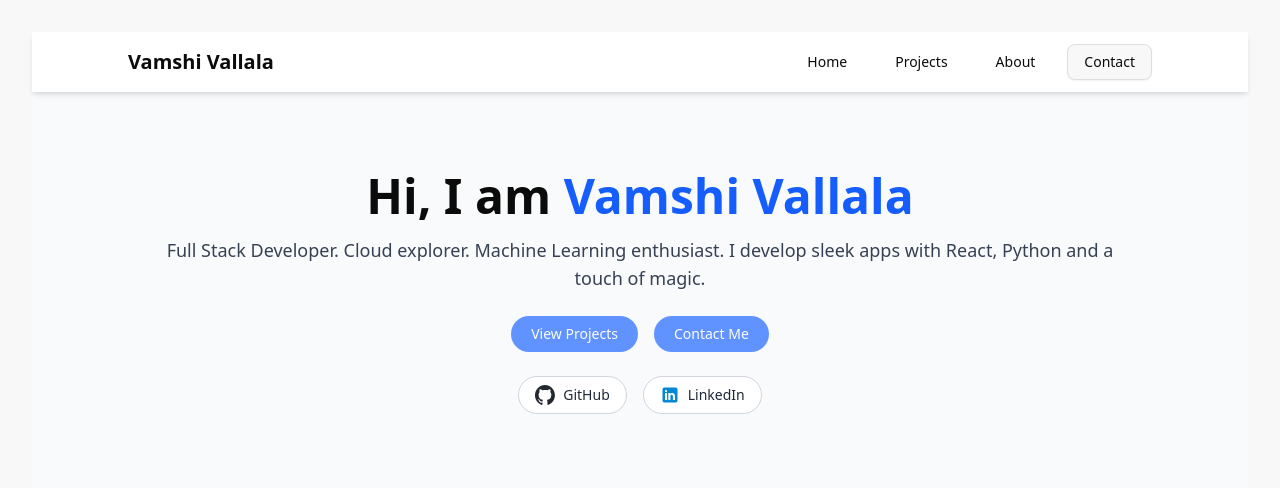
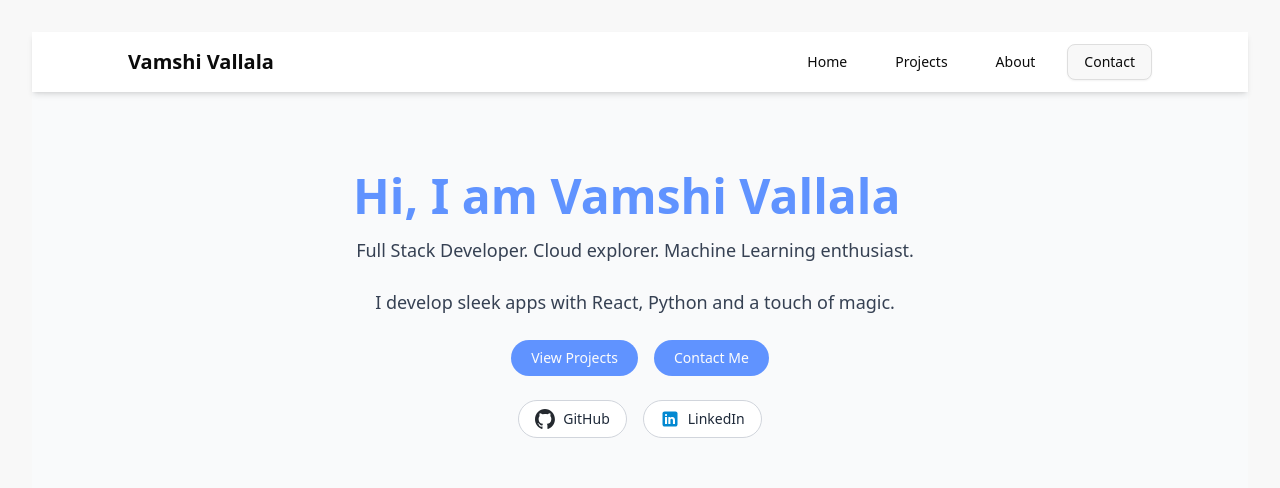
Before and after one commit to vteja33/portfolio, a React (Vite) app in the folder my-portfolio/: page / in a window 1280 px wide. Shown: the top 488 px of the page. Built offline with nearby package versions, Linux system fonts and the light colour scheme; no server answers.

Commit message:
typing effect

```diff
--- a/my-portfolio/package.json
+++ b/my-portfolio/package.json
@@ -24,6 +24,7 @@
     "react": "^19.0.0",
     "react-dom": "^19.0.0",
     "react-scroll": "^1.9.3",
+    "react-type-animation": "^3.2.0",
     "tailwind-merge": "^3.2.0",
     "tailwindcss": "^4.1.4",
     "tw-animate-css": "^1.2.5"
--- a/my-portfolio/src/components/ui/HeroSection.tsx
+++ b/my-portfolio/src/components/ui/HeroSection.tsx
@@ -1,19 +1,64 @@
-import { Button } from "@/components/ui/button";
+import { Button } from "@/components/ui/button"
+import { useState } from "react"
 import { Element } from "react-scroll"
+import {TypeAnimation} from "react-type-animation"
 
 
 export default function HeroSection() {
+    const [showLine2, setShowLine2] = useState(false);
+    const [showLine3, setShowLine3] = useState(false);
+
+
     return (
         <Element name="home">
             <section className="w-full py-20 bg-gray-50">
                 <div className="max-w-5xl mx-auto px-4 text-center">
                     <h2 className="text-4xl md:text-5xl font-bold mb-4">
-                        Hi, I am <span className="text-blue-600">Vamshi Vallala</span>
+                        {/* Hi, I am <span className="text-blue-600">Vamshi Vallala</span> */}
+                        {(
+                            <TypeAnimation
+                                sequence={[
+                                    "Hi, I am Vamshi Vallala", // text
+                                    () => setShowLine2(true),                     // wait 1 second
+                                ]}
+                                wrapper="span"
+                                speed={50}
+                                repeat={0}
+                                className="text-4xl md:text-5xl font-bold text-primary"
+                            />
+                        )}
+
                     </h2>
-                    <p className="text-gray-700 text-lg mb-6">
-                        Full Stack Developer. Cloud explorer. Machine Learning enthusiast.
-                        I develop sleek apps with React, Python and a touch of magic.
-                    </p>
+                    {/* <p className="text-gray-700 text-lg mb-6"> */}
+                        {/* Full Stack Developer. Cloud explorer. Machine Learning enthusiast.
+                        I develop sleek apps with React, Python and a touch of magic.   */}
+                        {showLine2 && (
+                            <TypeAnimation
+                                sequence={[
+                                "Full Stack Developer. Cloud explorer. Machine Learning enthusiast.",
+                                () => setShowLine3(true),
+                                ]}
+                                wrapper="p"
+                                speed={70}
+                                repeat={0}
+                                className="text-gray-700 text-lg mb-6"
+                            />
+                        )}
+
+                        {showLine3 && (
+                            <TypeAnimation
+                                sequence={[
+                                "I develop sleek apps with React, Python and a touch of magic.",
+                                1500,
+                                ]}
+                                wrapper="p"
+                                speed={70}
+                                repeat={0}
+                                className="text-gray-700 text-lg mb-6"
+                            />
+                        )}
+
+                    {/* </p> */}
                     <div className="flex justify-center items-center gap-4 flex-wrap mb-6">
                         <a href="#contact"><Button className="bg-primary text-primary-foreground hover:bg-primary/90 rounded-full px-5 py-2">View Projects</Button></a>
                         <a href="#contact"><Button className="bg-primary text-primary-foreground hover:bg-primary/90 rounded-full px-5 py-2">Contact Me</Button></a>
```
Also changed, not shown: 1 other file (tests, documents, lock files or other folders).
